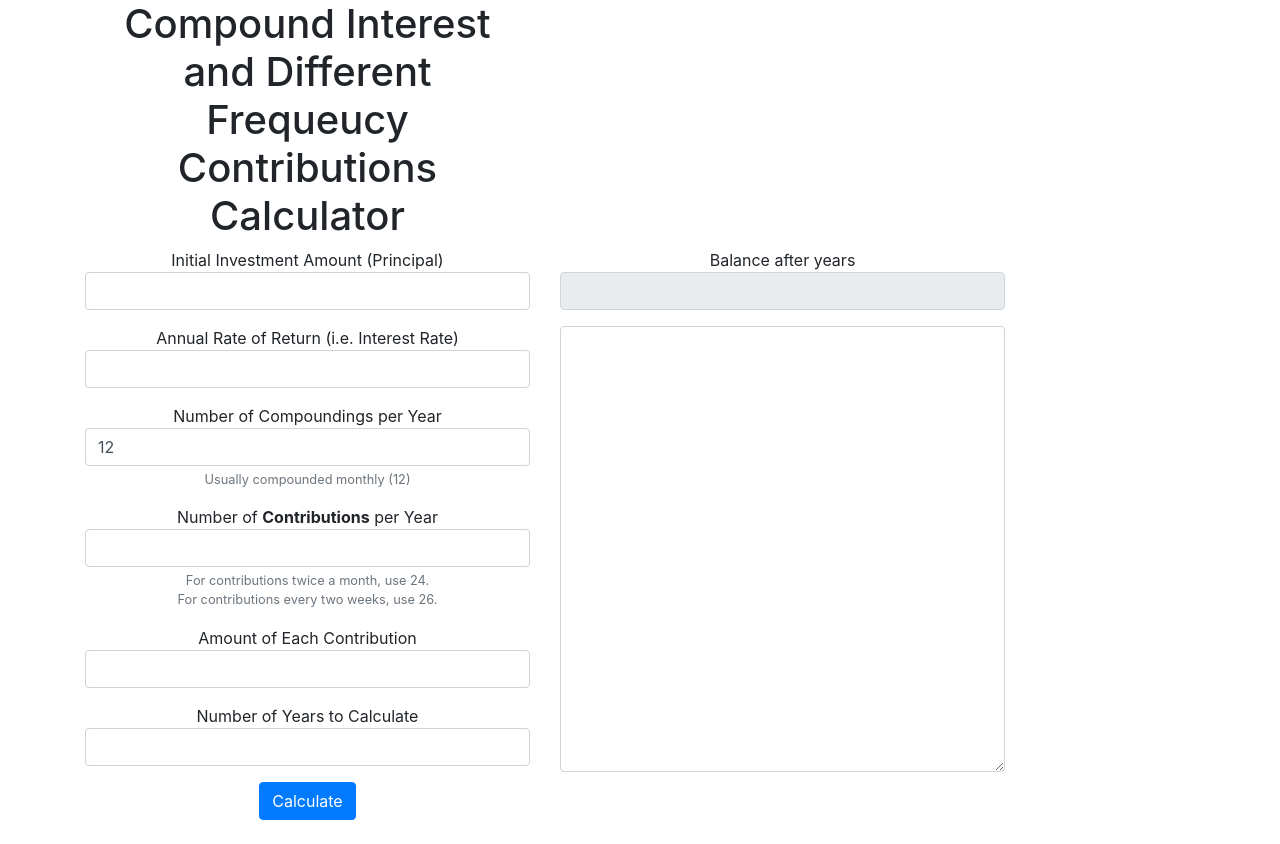
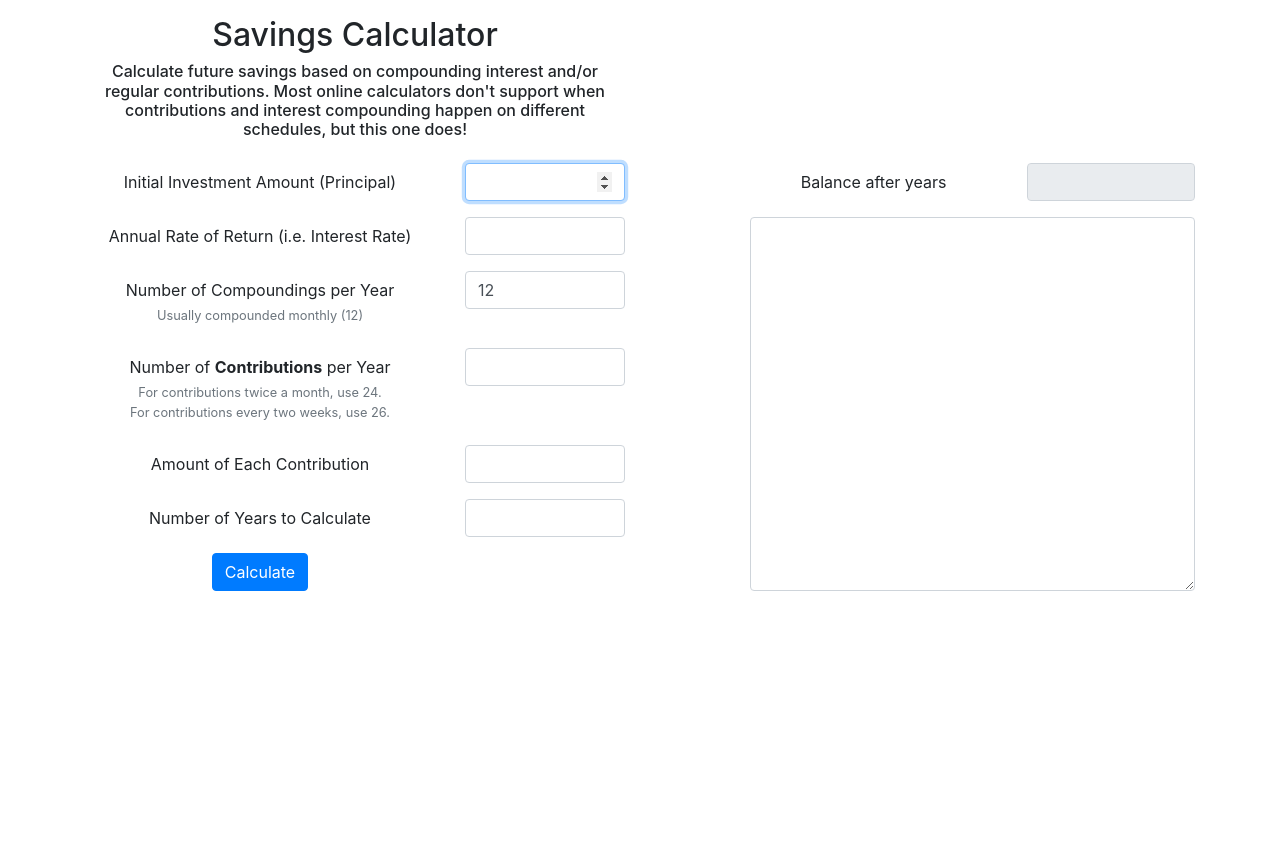
Before and after one commit to gerbus/savingscalculator, a React (Create React App) app: page / in a window 1280 px wide. After the commit the page ends 800 px from the top, so only its background shows below. Built offline with nearby package versions, Linux system fonts and the light colour scheme.

Commit message:
Update site meta, styling, layout

```diff
--- a/public/index.html
+++ b/public/index.html
@@ -4,7 +4,7 @@
     <meta charset="utf-8">
     <meta name="viewport" content="width=device-width, initial-scale=1, shrink-to-fit=no">
     <meta name="theme-color" content="#000000">
-    <meta name="description" content="Calculate your savings when your interest is compounded with a different frequency than your contributions are made.">
+    <meta name="description" content="Calculate savings when interest is compounded on a different schedule than contributions are made.">
     <!-- Facebook -->
     <meta property="og:url" content="savingscalculator.gerbus.ca">
     <!--meta property="og:image" content="http://8seasons.gerbus.ca/earth_night_rotate_lrg.jpg">
@@ -23,7 +23,7 @@
     </script>
     <link rel="manifest" href="%PUBLIC_URL%/manifest.json">
     <link rel="shortcut icon" href="%PUBLIC_URL%/favicon.ico">
-    <title>Compound Interest with Different Frequency of Contributions Calculator</title>
+    <title>Compound Interest with Scheduled Contributions</title>
   </head>
   <body>
     <noscript>
--- a/src/App.css
+++ b/src/App.css
@@ -1,3 +1,10 @@
 .App {
   text-align: center;
 }
+
+h1 {
+  font-size: 2rem;
+}
+h2 {
+  font-size: 1rem;
+}
--- a/src/App.js
+++ b/src/App.js
@@ -79,24 +79,30 @@ class App extends Component {
 
     return (
       <div className="App container">
-        <div className="row">
-          <div className="col-sm-9 col-md-7 col-lg-5">
-            <h1>Compound Interest and Different Frequeucy Contributions Calculator</h1>
+        <div className="row mt-3 mb-3">
+          <div className="col-md-9 col-lg-6">
+            <h1>Savings Calculator</h1>
+            <h2>Calculate future savings based on compounding interest and/or regular contributions. Most online calculators don't support when contributions and interest compounding happen on different schedules, but this one does!</h2>
           </div>
         </div>
+
         <div className="row">
-          <div className="col-sm-9 col-md-7 col-lg-5">
-            <div className="form-group">
-              <div className="form-label">Initial Investment Amount (Principal)</div>
+          <div className="col-lg-6">
+            <div className="row form-group">
+              <label className="col-form-label col-sm-8 col-md-6 col-lg-8">Initial Investment Amount (Principal)</label>
+              <div className="col-sm-4 col-md-3 col-lg-4">
                 <input
                   type="number"
                   className="form-control"
+                  autoFocus="true"
                   data-name="principal"
                   value={principal}
                   onChange={handleInput} />
               </div>
-            <div className="form-group">
-              <div className="form-label">Annual Rate of Return (i.e. Interest Rate)</div>
+            </div>
+            <div className="row form-group">
+              <label className="col-form-label col-sm-8 col-md-6 col-lg-8">Annual Rate of Return (i.e. Interest Rate)</label>
+              <div className="col-sm-4 col-md-3 col-lg-4">
                 <input
                   type="number"
                   className="form-control"
@@ -104,29 +110,40 @@ class App extends Component {
                   value={rate}
                   onChange={handleInput} />
               </div>
-            <div className="form-group">
-              <div className="form-label">Number of Compoundings per Year</div>
+            </div>
+            <div className="row form-group">
+              <label className="col-form-label col-sm-8 col-md-6 col-lg-8">
+                Number of Compoundings per Year
+                <small className="form-text text-muted">Usually compounded monthly (12)</small>
+              </label>
+              <div className="col-sm-4 col-md-3 col-lg-4">
                 <input
                   type="number"
                   className="form-control"
                   data-name="compoundings"
                   value={compoundings}
                   onChange={handleInput} />
-              <small className="form-text text-muted">Usually compounded monthly (12)</small>
+
               </div>
-            <div className="form-group">
-              <div className="form-label">Number of <b>Contributions</b> per Year</div>
+            </div>
+            <div className="row form-group">
+              <label className="col-form-label col-sm-8 col-md-6 col-lg-8">
+                Number of <b>Contributions</b> per Year
+                <small className="form-text text-muted">For contributions twice a month, use 24. <br/>For contributions every two weeks, use 26.</small>
+              </label>
+              <div className="col-sm-4 col-md-3 col-lg-4">
                 <input
                   type="number"
                   className="form-control"
                   data-name="contributions"
                   value={contributions}
                   onChange={handleInput} />
-              <small
-                className="form-text text-muted">For contributions twice a month, use 24. <br/>For contributions every two weeks, use 26.</small>
+
               </div>
-            <div className="form-group">
-              <div className="form-label">Amount of Each Contribution</div>
+            </div>
+            <div className="row form-group">
+              <label className="col-form-label col-sm-8 col-md-6 col-lg-8">Amount of Each Contribution</label>
+              <div className="col-sm-4 col-md-3 col-lg-4">
                 <input
                   type="number"
                   className="form-control"
@@ -134,8 +151,10 @@ class App extends Component {
                   value={contributionsAmount}
                   onChange={handleInput} />
               </div>
-            <div className="form-group">
-              <div className="form-label">Number of Years to Calculate</div>
+            </div>
+            <div className="row form-group">
+              <label className="col-form-label col-sm-8 col-md-6 col-lg-8">Number of Years to Calculate</label>
+              <div className="col-sm-4 col-md-3 col-lg-4">
                 <input
                   type="number"
                   className="form-control"
@@ -143,17 +162,23 @@ class App extends Component {
                   value={years}
                   onChange={handleInput} />
               </div>
+            </div>
 
+            <div className="row form-group">
+              <div className="col-md-9 col-lg-8">
                 <input
                   type="button"
                   value="Calculate"
                   className="btn btn-primary mb-4"
                   onClick={handleCalculate} />
+              </div>
+            </div>
+          </div>
 
-          </div>
-          <div className="col-sm-9 col-md-5 col-lg-5">
-            <div className="form-group">
-              <div className="form-label">Balance after {years} years</div>
+          <div className="offset-lg-1 col-lg-5">
+            <div className="row form-group">
+              <label className="col-form-label col-sm-8 col-md-6 col-lg-7">Balance after {years} years</label>
+              <div className="col-sm-4 col-md-3 col-lg-5">
                 <input
                   type="number"
                   className="form-control"
@@ -161,11 +186,18 @@ class App extends Component {
                   value={balance}
                   disabled="disabled" />
               </div>
+            </div>
+
+            <div className="row form-group">
+              <div className="col-md-9 col-lg-12">
                 <textarea
                   className="form-control"
-              rows="18"
-              value={work}/>
+                  rows="15"
+                  value={work} />
               </div>
+            </div>
+          </div>
+
         </div>
       </div>
     );
```
Lines whose indentation alone changed are shown as unchanged.
